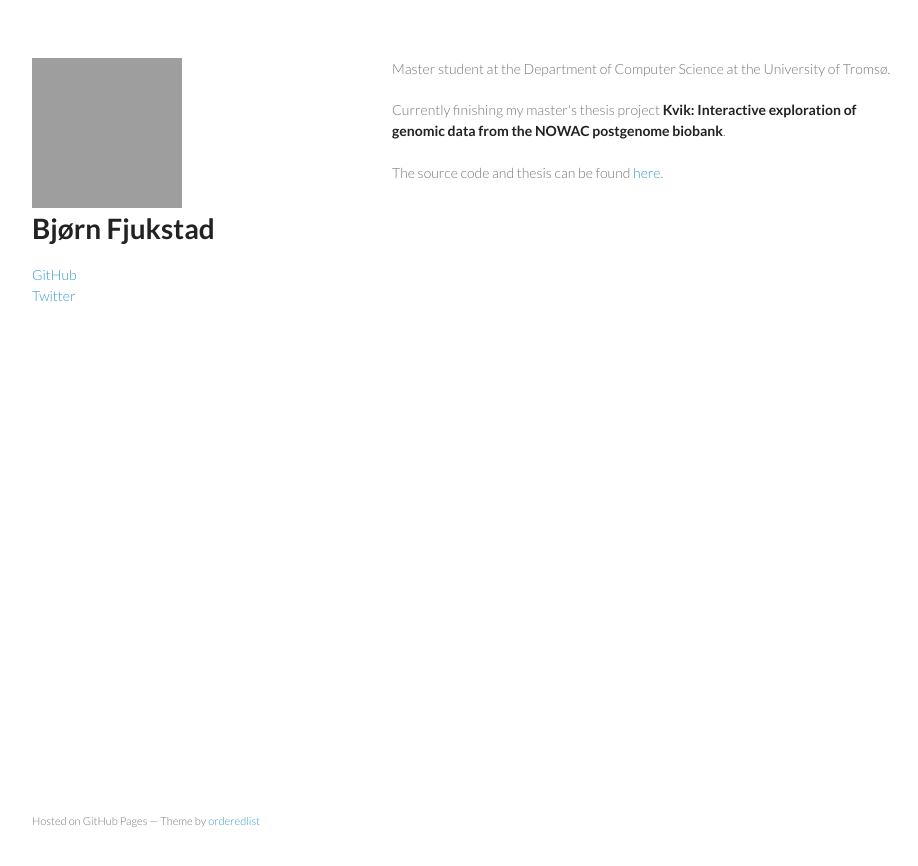
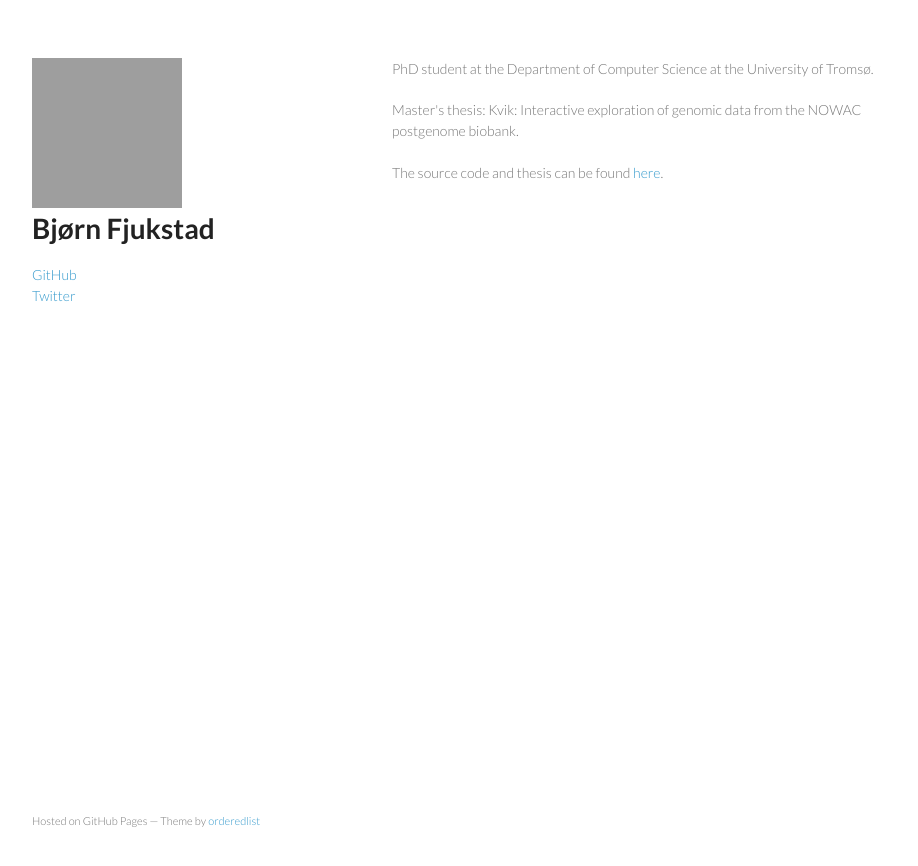
Before and after one commit to fjukstad/fjukstad.github.io, a Jekyll site: the page built from index.html, in a window 1280 px wide. Shown: the top 866 px of the page, without its empty margins (178-1096 px from the left). Built offline with Jekyll 4.4.1, drawn with Linux system fonts in a browser that asks for light colours; grey boxes are pictures that could not be loaded.

Commit message:
now a phd student

```diff
--- a/index.html
+++ b/index.html
@@ -4,12 +4,12 @@
 ---
 
 <p>
-    Master student at the Department of Computer Science at the University of Tromsø.
+    PhD student at the Department of Computer Science at the University of
+    Tromsø.
 </p>
 <p>
-    Currently finishing my master's thesis project <strong>Kvik: Interactive exploration of genomic data from the NOWAC postgenome biobank</strong>.
-    </br></br>
-    The source code and thesis can be found <a href="http://github.com/fjukstad/kvik">here</a>.
-
-
+    Master's thesis: Kvik: Interactive exploration of genomic data from the
+    NOWAC postgenome biobank.
+    </br></br> The source code and thesis can be found <a
+    href="http://github.com/fjukstad/kvik">here</a>.
 </p>
```
